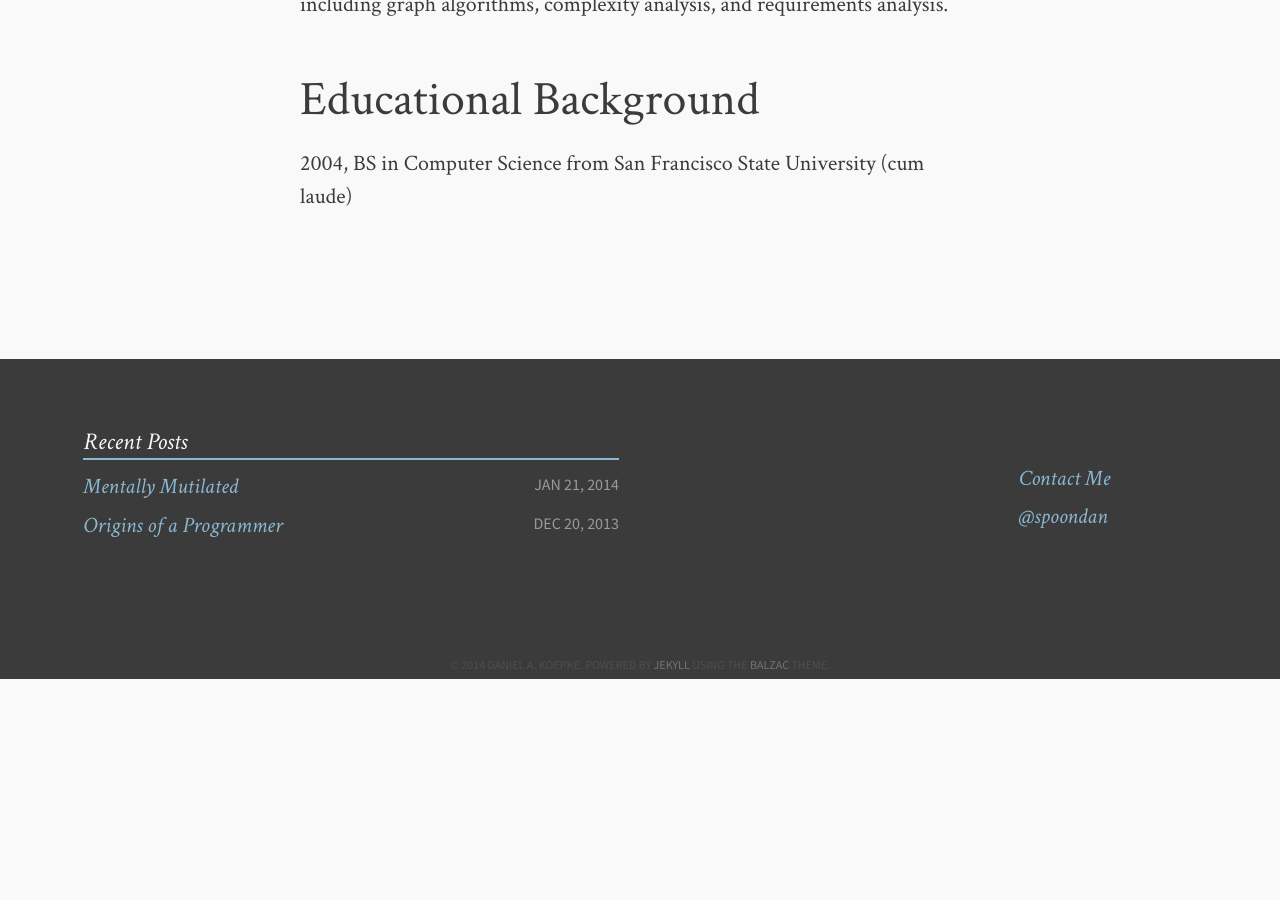
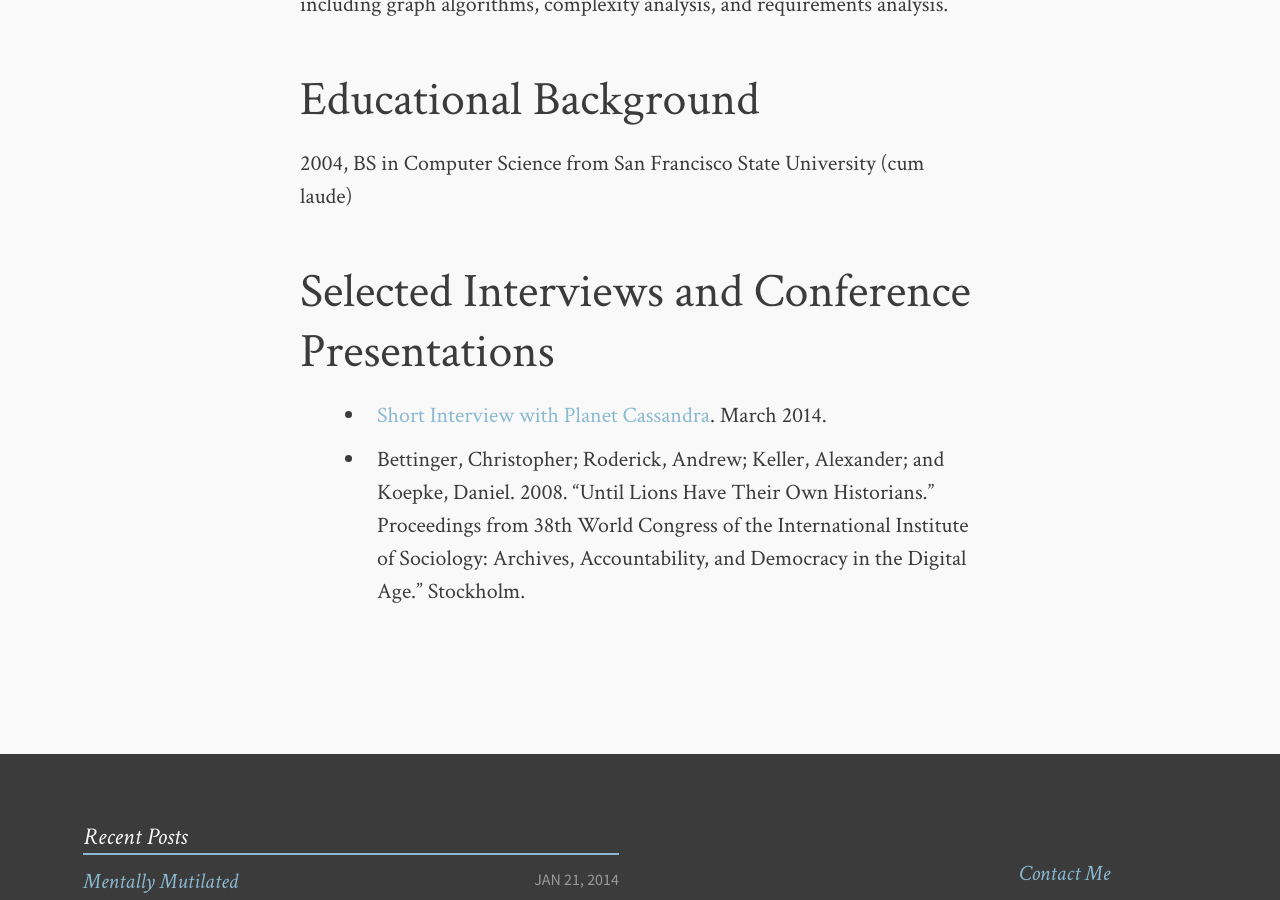
Before and after one commit to dkoepke/dkoepke.github.io, a Jekyll site: the page built from Resume.md, in a window 1280 px wide and 900 px high, scrolled down 4933 px. Built offline with Jekyll 4.4.1, drawn with Linux system fonts in a browser that asks for light colours; before the commit the page ends 5612 px from its top, so only the background shows below that.

Commit message:
Add interviews/presentations.

```diff
--- a/Resume.md
+++ b/Resume.md
@@ -94,3 +94,8 @@ Served as a teaching assistant in courses on data structures, algorithms, and hu
 ## Educational Background
 
 2004, BS in Computer Science from San Francisco State University (cum laude)
+
+## Selected Interviews and Conference Presentations
+
+* [Short Interview with Planet Cassandra](http://planetcassandra.org/blog/post/kwarter-brings-gamification-to-live-television-in-real-time-with-apache-cassandra/). March 2014.
+* Bettinger, Christopher; Roderick, Andrew; Keller, Alexander; and Koepke, Daniel. 2008. "Until Lions Have Their Own Historians." Proceedings from 38th World Congress of the International Institute of Sociology: Archives, Accountability, and Democracy in the Digital Age." Stockholm.
```
